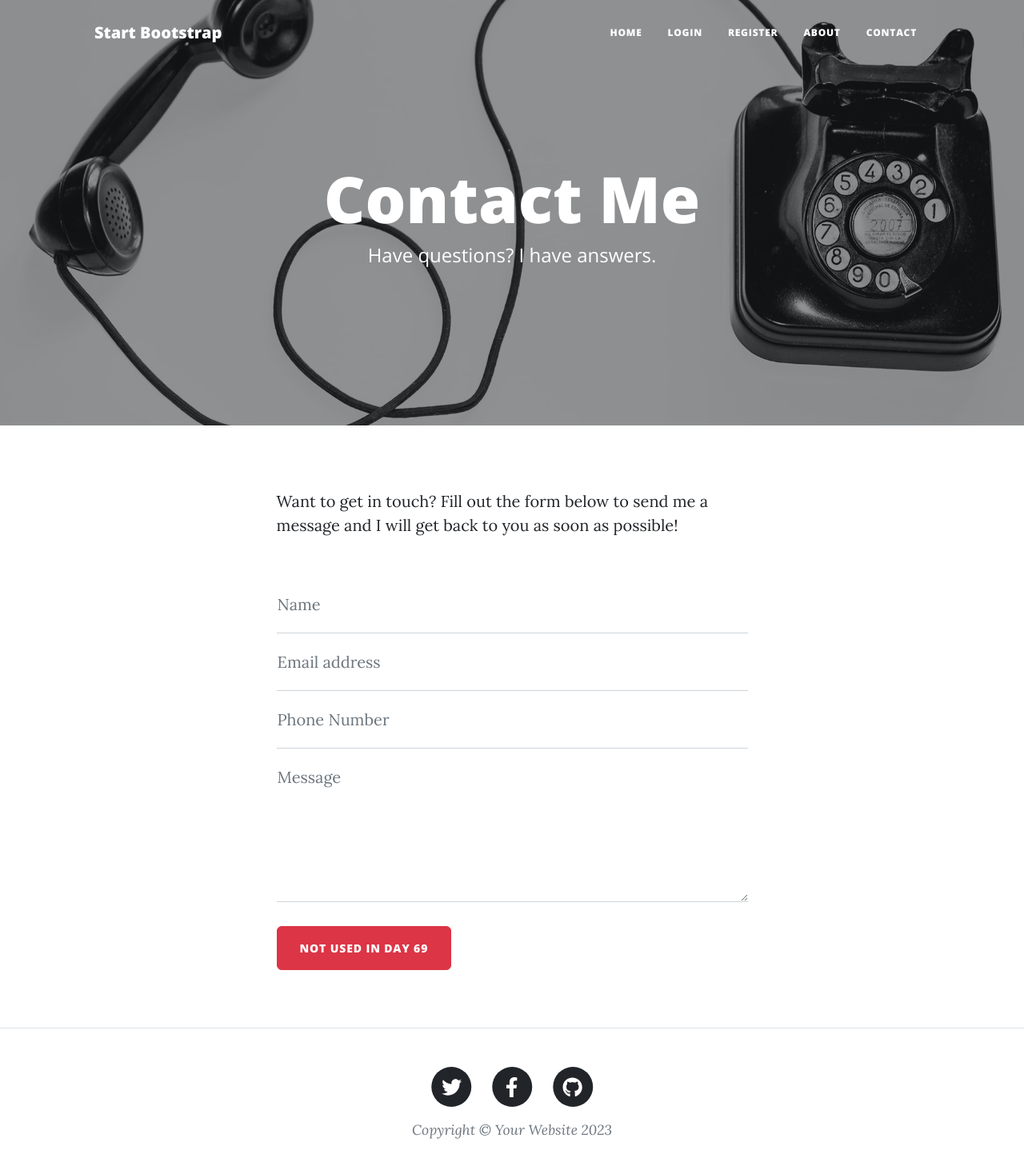
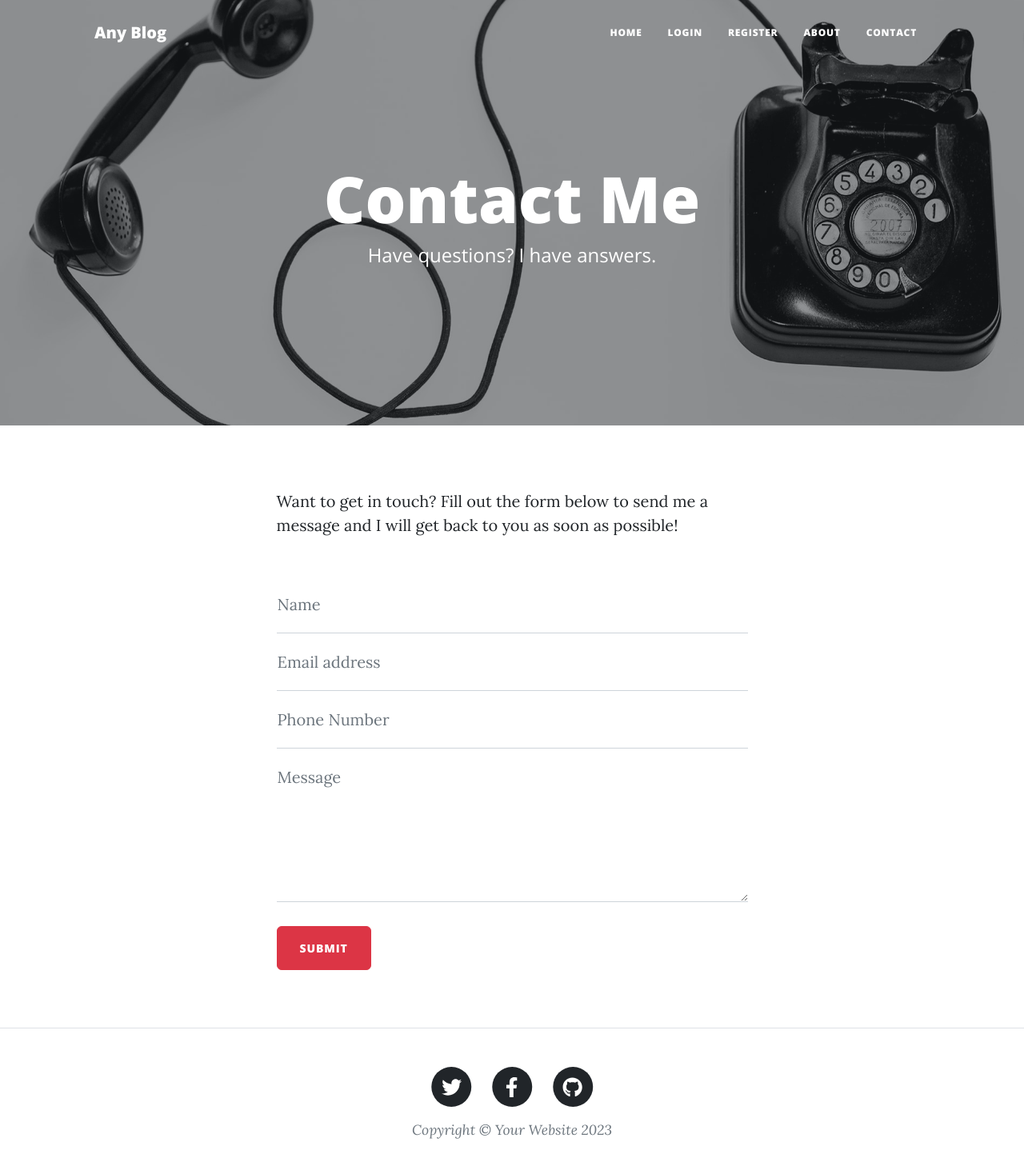
Before and after one commit to ShatskikhS/blog-with-users, a Flask app: page /contact in a window 1280 px wide. Shown: the top 1453 px of the page at 80% size. Run offline with Flask 3, Linux system fonts and the light colour scheme; some libraries are stand-ins or nearby versions.

Commit message:
Minor changes in appearance.

```diff
--- a/templates/contact.html
+++ b/templates/contact.html
@@ -88,7 +88,7 @@
               id="submitButton"
               type="submit"
             >
-              NOT USED in Day 69
+              Submit
             </button>
           </form>
         </div>
--- a/templates/header.html
+++ b/templates/header.html
@@ -8,7 +8,7 @@
     />
     <meta name="description" content="" />
     <meta name="author" content="" />
-    <title>Angela's Blog</title>
+    <title>Blog</title>
     {% block styles %}
     <!-- Load Bootstrap-Flask CSS here -->
     {{ bootstrap.load_css() }}
@@ -44,7 +44,7 @@
     <!-- Navigation-->
     <nav class="navbar navbar-expand-lg navbar-light" id="mainNav">
       <div class="container px-4 px-lg-5">
-        <a class="navbar-brand" href="/">Start Bootstrap</a>
+        <a class="navbar-brand" href="/">Any Blog</a>
         <button
           class="navbar-toggler"
           type="button"
--- a/templates/index.html
+++ b/templates/index.html
@@ -9,7 +9,7 @@
     <div class="row gx-4 gx-lg-5 justify-content-center">
       <div class="col-md-10 col-lg-8 col-xl-7">
         <div class="site-heading">
-          <h1>Angela's Blog</h1>
+          <h1>Any Blog</h1>
           <span class="subheading">A collection of random musings.</span>
         </div>
       </div>
```
Also changed, not shown: static/assets/img/home-bg.jpg.
